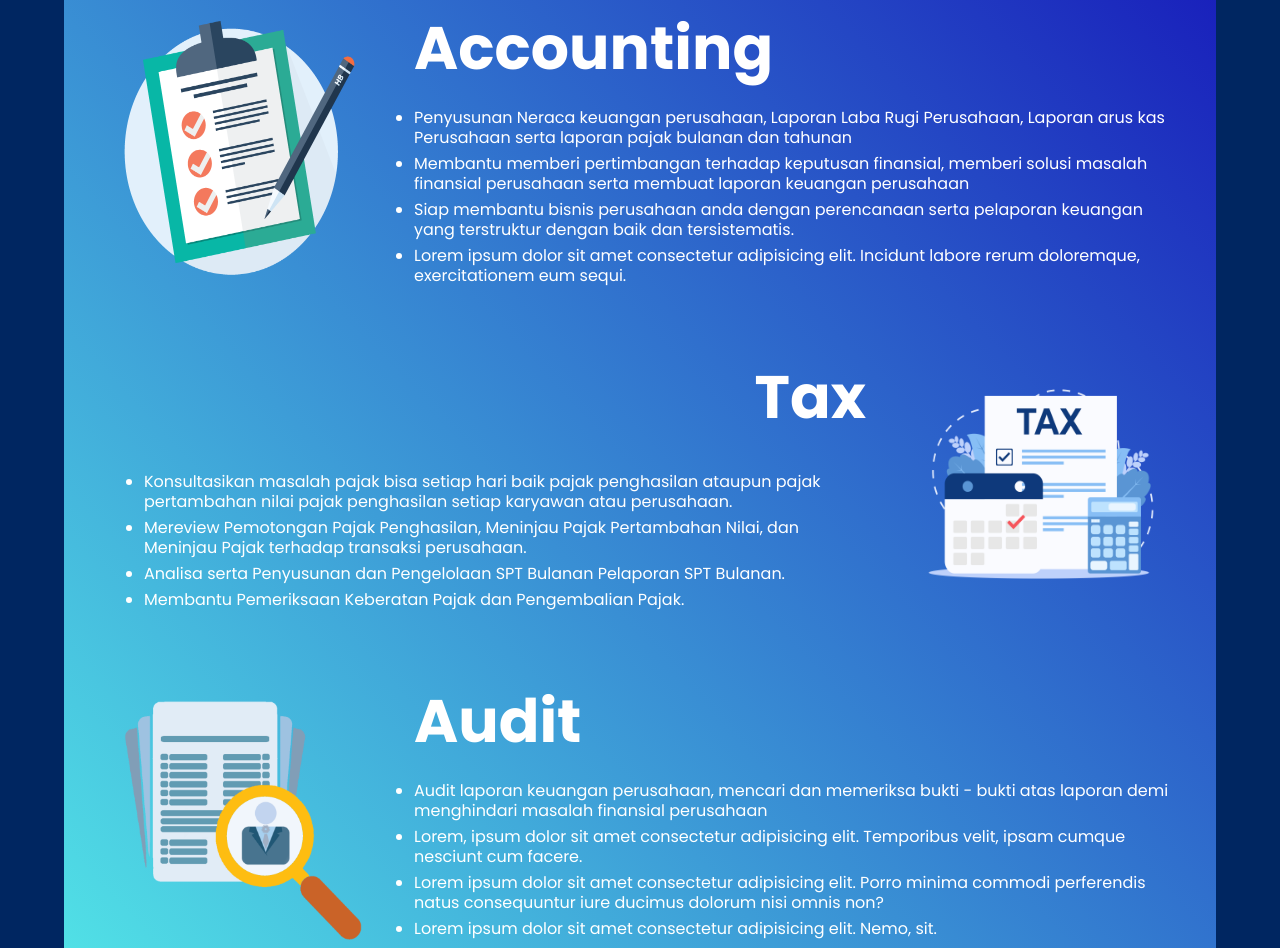
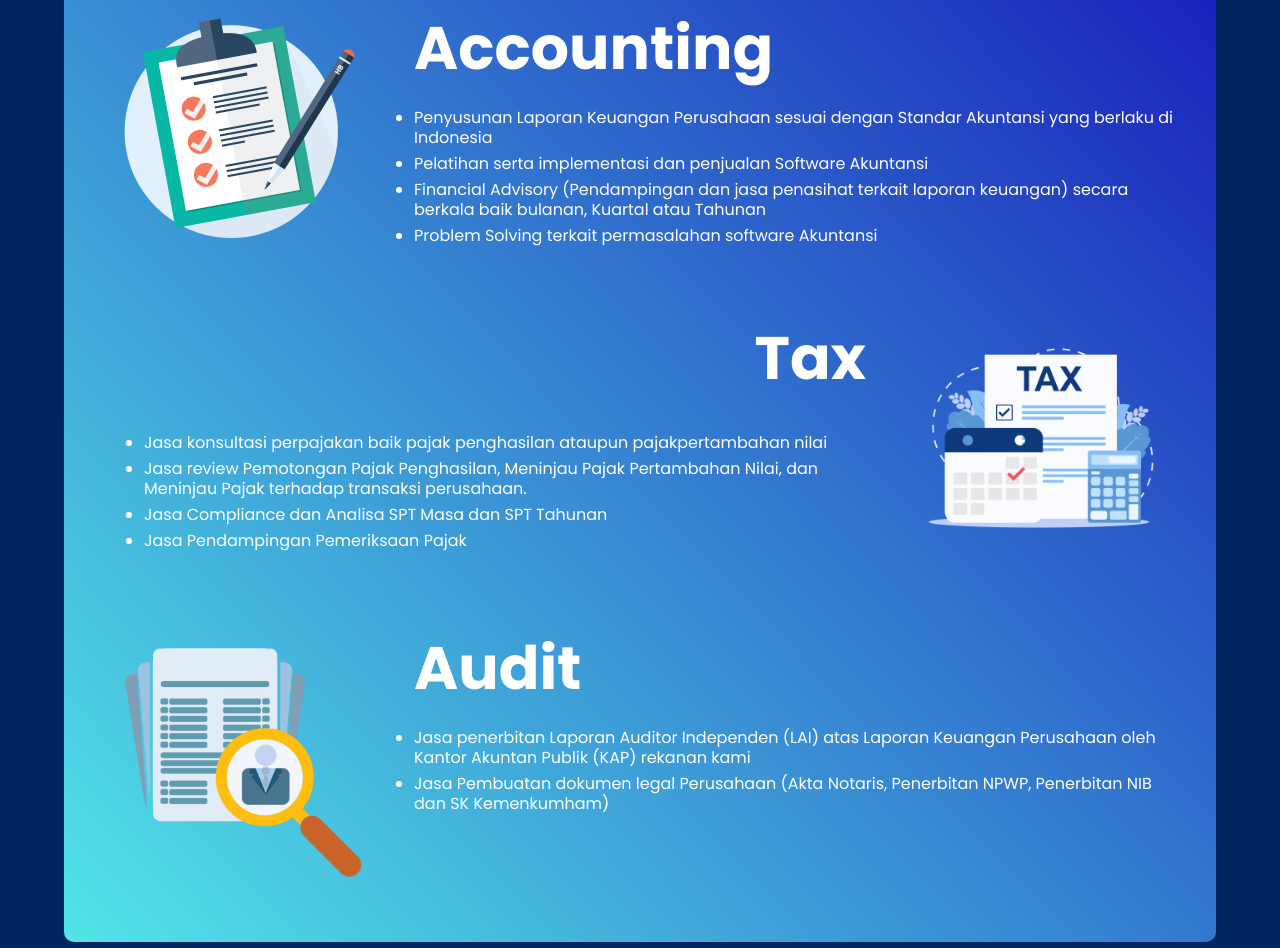
Before and after one commit to Jacob-Zabil/Portfolio-Deni-Konsultan, a plain HTML site: page index.html in a window 1280 px wide. Shown: the part 1544-2492 px from the top of the page. Drawn offline with nearby package versions, Linux system fonts and the light colour scheme.

Commit message:
revisi section dan menambahkan file

```diff
--- a/index.html
+++ b/index.html
@@ -20,12 +20,12 @@
             <ul>
                 <li><a class="navlink nav-home" href="#">HOME</a></li>
                 <li><a class="navlink nav-about" href="#about">ABOUT</a></li>
-                <li><a class="navlink nav-service" href="#service">SERVICE</a></li>
+                <li><a class="navlink nav-service" href="#service">SERVICES</a></li>
                 <li><a class="navlink nav-contact" href="#contact">CONTACT</a></li>
             </ul>
         </div>
         <div class="cv">
-            <a href="http://" target="_blank">DOWNLOAD CV</a>
+            <a href="http://" target="_blank">BUSINESS PROFILE</a>
         </div>
     </nav>
     <!--akhir navigasi-->
@@ -50,7 +50,7 @@
         <div class="about">
             <img src="picture/hero2.png" alt="Deni Rahmadhan" data-aos="zoom-out" data-aos-duration="600">
             <p data-aos="zoom-in" data-aos-duration="600">Berpengalaman sejak tahun 2014 dalam menangani pajak perusahaan maupun pribadi, dengan pengalaman menjadi Senior Manager Tax & Accounting Management di salah satu perusahaan swasta dengan background pendidikan pajak dan akuntansi dan kami saat ini sudah memiliki sertifikat brevet A & B Ikatan Akuntan Indonesia menjadikan kami sangat memahami persoalan pajak untuk perusahaan anda. <br><br>
-            Kami hadir untuk membantu jalannya bisnis dan perusahaan anda terkait pelaporan pajak dan keuangan anda. Membantu semua pelaporan pajak yaitu SPT PPN/PPN BM, SPT PPh Pasal 23, PPh pasal 21/26, PPh Final, Pajak terhutang dll. Kami juga siap dalam hal pembuatan laporan laba rugi, neraca keuangan, arus kas, hutang dan piutang dengan sistem software akuntansi partner kami yaitu Zahir Accounting, Accurate ataupun sistem yang sudah tersedia di Perusahaan Anda. <br><br>
+            Kami hadir untuk membantu jalannya bisnis perusahaan anda terkait pelaporan pajak dan laporan keuangan. Anda tidak perlu khawatir tentang kesesuaian laporan pajak perusahaan dengan aturan yang ada, karena kami selalu update tentang peraturan perpajakan dan aplikasi nya. kami juga sudah bekerjasama dengan perusahaan penyedia aplikasi akuntansi terkemuka di Indonesia yaitu Zahir Accounting, Accurate Accounting, Jurnal by Mekari, dan Easy Accounting.<br><br>
             Saat ini banyak perusahaan yang sudah mempercayakan urusan pajak dan keuangannya kepada kami. Kami siap melayani anda baik kunjungan langsung ataupun melalui remote terkait masalah keuangan dan pajak perusahaan ataupun pribadi Anda.
             </p>
         </div>
@@ -67,10 +67,10 @@
                 <div class="container">
                     <h3>Accounting</h3>
                     <ul>
-                        <li>Penyusunan Neraca keuangan perusahaan, Laporan Laba Rugi Perusahaan, Laporan arus kas Perusahaan serta laporan pajak bulanan dan tahunan</li>
-                        <li>Membantu memberi pertimbangan terhadap keputusan finansial, memberi solusi masalah finansial perusahaan serta membuat laporan keuangan perusahaan</li>
-                        <li>Siap membantu bisnis perusahaan anda dengan perencanaan serta pelaporan keuangan yang terstruktur dengan baik dan tersistematis.</li>
-                        <li>Lorem ipsum dolor sit amet consectetur adipisicing elit. Incidunt labore rerum doloremque, exercitationem eum sequi.</li>
+                        <li>Penyusunan Laporan Keuangan Perusahaan sesuai dengan Standar Akuntansi yang berlaku di Indonesia</li>
+                        <li>Pelatihan serta implementasi dan penjualan Software Akuntansi</li>
+                        <li>Financial Advisory (Pendampingan dan jasa penasihat terkait laporan keuangan) secara berkala baik bulanan, Kuartal atau Tahunan</li>
+                        <li>Problem Solving terkait permasalahan software Akuntansi</li>
                     </ul>
                 </div>
             </div>
@@ -78,10 +78,10 @@
                 <div class="container">
                     <h3>Tax</h3>
                     <ul>
-                        <li>Konsultasikan masalah pajak bisa setiap hari baik pajak penghasilan ataupun pajak pertambahan nilai pajak penghasilan setiap karyawan atau perusahaan.</li>
-                        <li>Mereview Pemotongan Pajak Penghasilan, Meninjau Pajak Pertambahan Nilai, dan Meninjau Pajak terhadap transaksi perusahaan.</li>
-                        <li>Analisa serta Penyusunan dan Pengelolaan SPT Bulanan Pelaporan SPT Bulanan.</li>
-                        <li>Membantu Pemeriksaan Keberatan Pajak dan Pengembalian Pajak.</li>
+                        <li>Jasa konsultasi perpajakan baik pajak penghasilan ataupun pajakpertambahan nilai</li>
+                        <li>Jasa review Pemotongan Pajak Penghasilan, Meninjau Pajak Pertambahan Nilai, dan Meninjau Pajak terhadap transaksi perusahaan.</li>
+                        <li>Jasa Compliance dan Analisa SPT Masa dan SPT Tahunan</li>
+                        <li>Jasa Pendampingan Pemeriksaan Pajak</li>
                     </ul>
                 </div>
                 <img src="picture/tax.png" alt="">
@@ -91,10 +91,8 @@
                 <div class="container">
                     <h3>Audit</h3>
                     <ul>
-                        <li>Audit laporan keuangan perusahaan, mencari dan memeriksa bukti - bukti atas laporan demi menghindari masalah finansial perusahaan</li>
-                        <li>Lorem, ipsum dolor sit amet consectetur adipisicing elit. Temporibus velit, ipsam cumque nesciunt cum facere.</li>
-                        <li>Lorem ipsum dolor sit amet consectetur adipisicing elit. Porro minima commodi perferendis natus consequuntur iure ducimus dolorum nisi omnis non?</li>
-                        <li>Lorem ipsum dolor sit amet consectetur adipisicing elit. Nemo, sit.</li>
+                        <li>Jasa penerbitan Laporan Auditor Independen (LAI) atas Laporan Keuangan Perusahaan oleh Kantor Akuntan Publik (KAP) rekanan kami</li>
+                        <li>Jasa Pembuatan dokumen legal Perusahaan (Akta Notaris, Penerbitan NPWP, Penerbitan NIB dan SK Kemenkumham)</li>
                     </ul>
                 </div>
             </div>
@@ -106,8 +104,8 @@
             <p>Deni Rahmadhan</p>
             <p>Konsultan Akuntansi, Pajak dan Audit</p><br>
             <p>Tigaraksa, Kab. Tangerang Provinsi Banten</p>
-            <p>No Telepon/Whatsapp<span>:</span>08212233445</p>
-            <p>Email <span>:</span>denirahmadhan@yahoo.com</p>
+            <p>No Telepon/Whatsapp<span>:</span>0852-8267-8872</p>
+            <p>Email <span>:</span>info@deni-enterprise.com</p>
             <div class="sosmed">
                 <ul>
                     <li><a href="#"><img src="picture/linkedin.png" alt=""></a></li>
```
Also changed, not shown: 1 other file.
